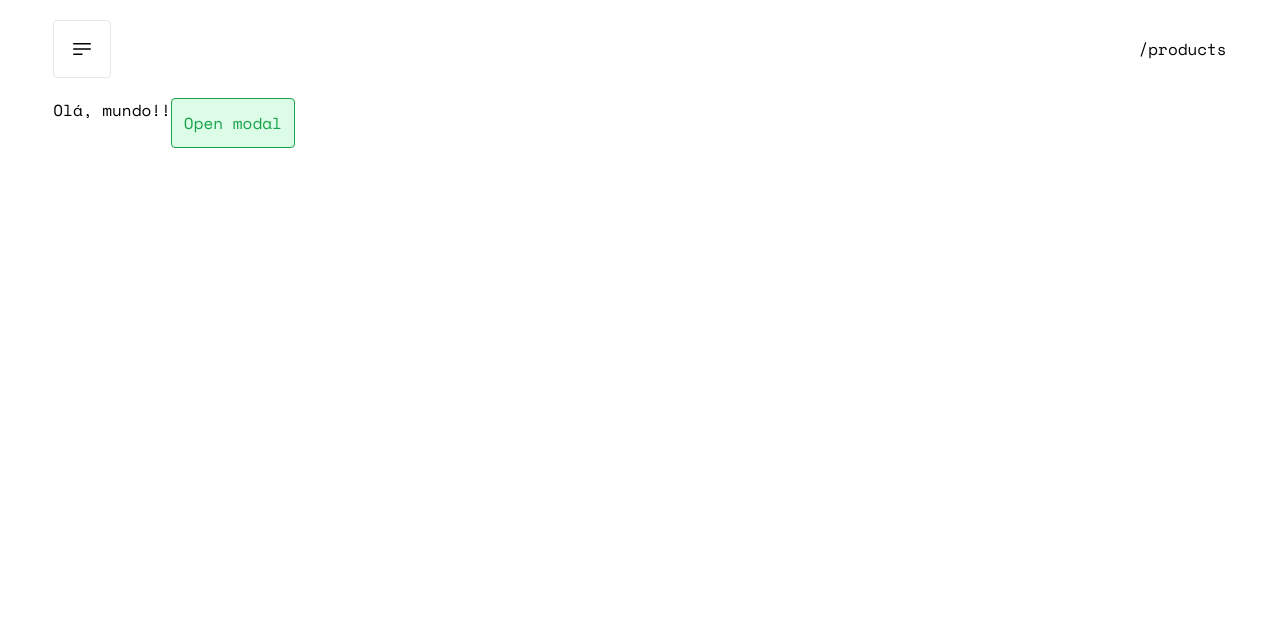
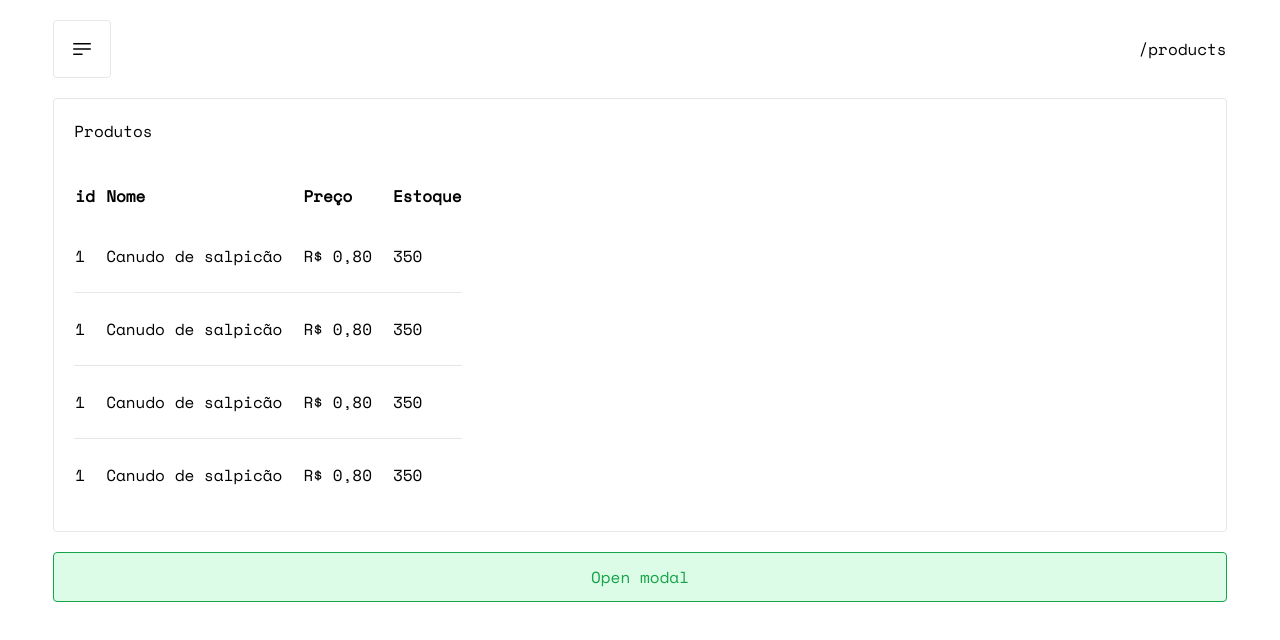
Before and after one commit to devHonorio/crud, a Next.js app: page /products in a window 1280 px wide. Shown: the top 640 px of the page. Built offline with nearby package versions, Linux system fonts and the light colour scheme.

Commit message:
Ajusta styles to table

```diff
--- a/app/products/page.tsx
+++ b/app/products/page.tsx
@@ -8,6 +8,12 @@ import {
   SmodalFooter,
   SmodalTitle,
 } from '@/components/Modal/styles'
+import {
+  StableCaption,
+  StableContainer,
+  Std,
+  Sth,
+} from '@/components/Table/styles'
 import Textarea from '@/components/Textarea'
 import { Product } from '@/models/Product'
 import { zodResolver } from '@hookform/resolvers/zod'
@@ -54,7 +60,47 @@ export default function Products() {
   }
   return (
     <Layout>
-      <h1>Olá, mundo!!</h1>
+      <StableContainer>
+        <table>
+          <StableCaption>Produtos</StableCaption>
+          <thead>
+            <Sth>id</Sth>
+            <Sth>Nome</Sth>
+            <Sth>Preço</Sth>
+            <Sth>Estoque</Sth>
+          </thead>
+
+          <tbody className="divide-y">
+            <tr>
+              <Std>1</Std>
+              <Std>Canudo de salpicão</Std>
+              <Std>R$ 0,80</Std>
+              <Std>350</Std>
+            </tr>
+
+            <tr>
+              <Std>1</Std>
+              <Std>Canudo de salpicão</Std>
+              <Std>R$ 0,80</Std>
+              <Std>350</Std>
+            </tr>
+
+            <tr>
+              <Std>1</Std>
+              <Std>Canudo de salpicão</Std>
+              <Std>R$ 0,80</Std>
+              <Std>350</Std>
+            </tr>
+
+            <tr>
+              <Std>1</Std>
+              <Std>Canudo de salpicão</Std>
+              <Std>R$ 0,80</Std>
+              <Std>350</Std>
+            </tr>
+          </tbody>
+        </table>
+      </StableContainer>
 
       <SmodalButton onClick={() => setIsOpen(true)}>Open modal</SmodalButton>
       <Modal isOpen={isOpen}>
--- a/components/Layout/styles.ts
+++ b/components/Layout/styles.ts
@@ -9,6 +9,8 @@ mx-auto
 export const Smain = tw.main`
 flex
 flex-1
+flex-col
+gap-5
 `
 
 export const Saside = tw.aside`
--- /dev/null
+++ b/components/Table/styles.ts
@@ -0,0 +1,25 @@
+import tw from 'tailwind-styled-components'
+
+export const StableContainer = tw.div`
+border
+p-5
+rounded
+`
+
+export const StableCaption = tw.caption`
+text-start
+mb-10
+`
+
+export const Sth = tw.th`
+text-start
+pb-3
+`
+
+export const Std = tw.td`
+py-6
+pr-5
+`
+export const Stable = tw.table`
+
+`
--- a/db.json
+++ b/db.json
@@ -1,3 +1,43 @@
 {
-  "products": [{ "teste": 200 }]
+  "products": [
+    {
+      "id": "José Honorio",
+      "name": "jose'",
+      "price": 333,
+      "category": "KDNcd",
+      "description": "kck\n"
+    },
+    {
+      "id": "jose",
+      "name": "kkk",
+      "price": 999,
+      "category": "kkk",
+      "description": "k"
+    },
+    {
+      "id": "joseee",
+      "name": "kkk",
+      "price": 999,
+      "category": "kkk",
+      "description": "k"
+    },
+    {
+      "id": "josee",
+      "name": "kkk",
+      "price": 999,
+      "category": "kkk",
+      "description": "k"
+    },
+    {
+      "id": "jos55e",
+      "name": "kkk",
+      "price": 999,
+      "category": "kkk",
+      "description": "k"
+    },
+    {
+      "price": 100,
+      "id": "aa"
+    }
+  ]
 }
```
Also changed, not shown: components/Table/index.tsx (added).
